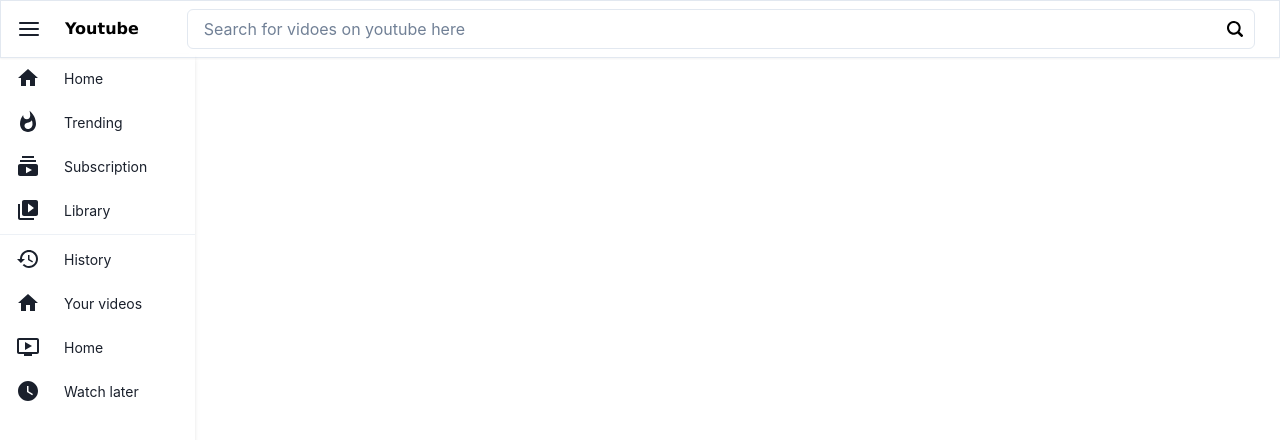
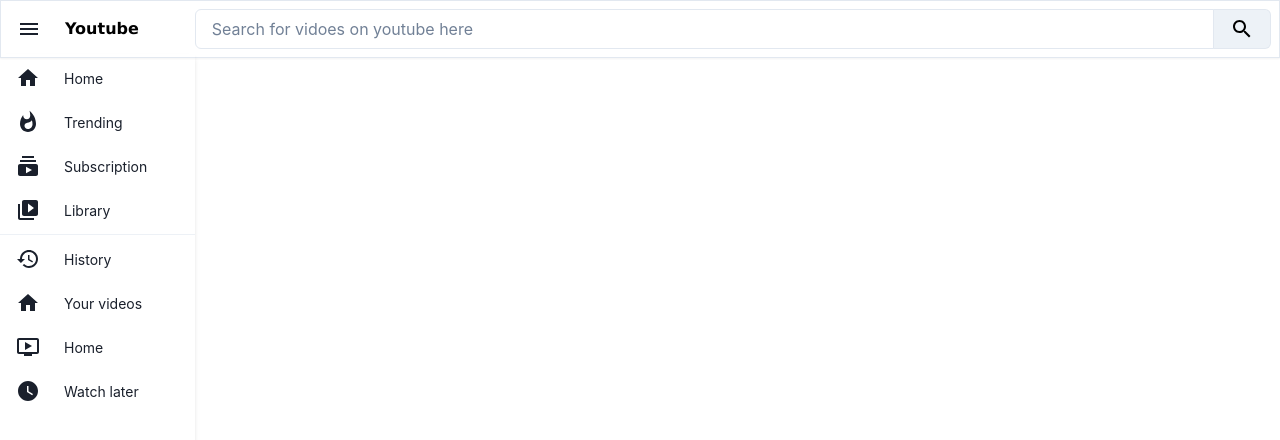
Before and after one commit to MohammedAK1991/touchstream, a Next.js app: page / in a window 1280 px wide. Shown: the top 440 px of the page. Built offline with nearby package versions, Linux system fonts and the light colour scheme.

Commit message:
style(Header): style Header component

```diff
--- a/components/Header.tsx
+++ b/components/Header.tsx
@@ -5,9 +5,10 @@
   Input,
   IconButton,
   InputGroup,
-  InputRightElement,
+  InputRightAddon,
 } from '@chakra-ui/react';
-import { Search2Icon, HamburgerIcon } from '@chakra-ui/icons';
+import MenuIcon from '@mui/icons-material/Menu';
+import SearchIcon from '@mui/icons-material/Search';
 import Link from 'next/link';
 
 export default function Header({
@@ -30,9 +31,7 @@
             background="none"
             aria-label="Toggle sidebar"
             mr={4}
-            icon={
-              <HamburgerIcon as="button" boxSize={6} onClick={toggleSidebar} />
-            }
+            icon={<MenuIcon onClick={toggleSidebar} />}
           />
 
           <Heading
@@ -46,11 +45,11 @@
           </Heading>
         </Flex>
       </Link>
-      <InputGroup size="md" mx={4}>
+      <InputGroup size="md" ml={6}>
         <Input placeholder="Search for vidoes on youtube here" />
-        <InputRightElement>
-          <Search2Icon />
-        </InputRightElement>
+        <InputRightAddon>
+          <SearchIcon />
+        </InputRightAddon>
       </InputGroup>
     </Flex>
   );
```
